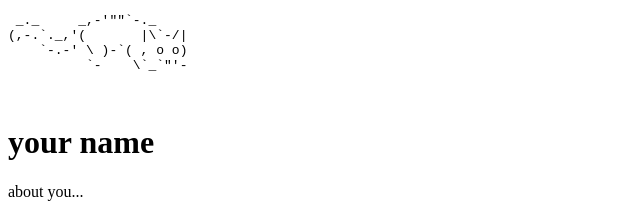
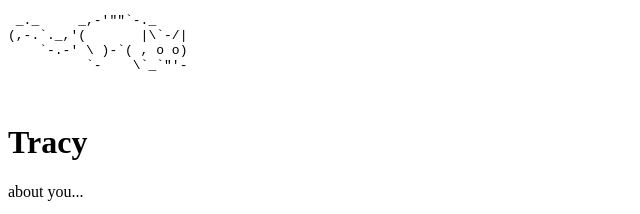
Before and after one commit to tjleeds/interactivefoundations, a plain HTML site: page IntStarterKit/index.html in a window 1280 px wide. Shown: the top 214 px of the page, without its empty margins (0-640 px from the left). Drawn offline with Linux system fonts and the light colour scheme.

Commit message:
Update index.html
2nd try

```diff
--- a/IntStarterKit/index.html
+++ b/IntStarterKit/index.html
@@ -21,7 +21,7 @@
     </pre>
 
     <!-- about me-->
-    <h1>your name</h1>
+    <h1>Tracy</h1>
     <p class="desc">about you...</p>
 
     <!-- my work -->
```
